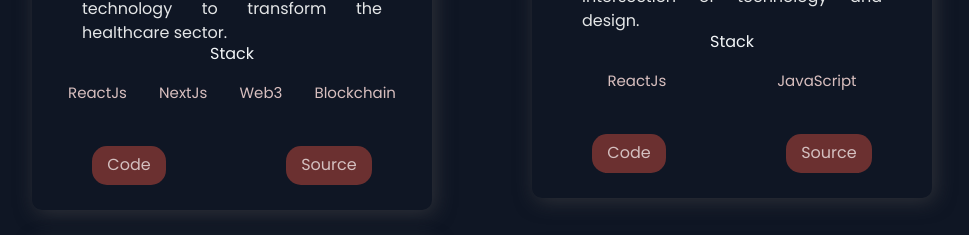
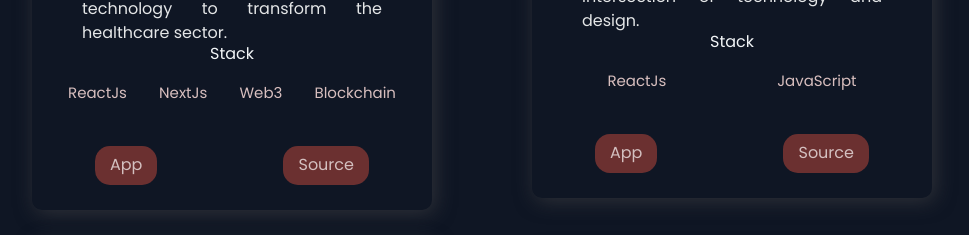
Before and after one commit to Barnabasbanny/portfolio, a Next.js app: page / in a window 1280 px wide. Shown: the part 1640-1875 px from the top of the page, without its empty margins (158-1127 px from the left). Built offline with nearby package versions, Linux system fonts and the light colour scheme; a web font is replaced by a local one.

Commit message:
edited portfolio and changed code to app

```diff
--- a/src/components/Projects/Projects.js
+++ b/src/components/Projects/Projects.js
@@ -26,7 +26,7 @@
               </TagList>
             </div>
           <UtilityList>
-            <ExternalLinks href={visit}> Code</ExternalLinks>
+            <ExternalLinks href={visit}> App</ExternalLinks>
             <ExternalLinks href={source}> Source</ExternalLinks>
           </UtilityList>
         </BlogCard>
--- a/src/components/TimeLine/TimeLine.js
+++ b/src/components/TimeLine/TimeLine.js
@@ -116,7 +116,7 @@
         ))}
       </CarouselButtons>
 
-      <Button onClick={() => window.location = 'https://drive.google.com/file/d/1b6NKWFwt4eFmxTGeCigGkd9rDhx5luqR/view?usp=sharing'}>
+      <Button onClick={() => window.location = 'https://drive.google.com/file/d/1mwNOMxaTPnq5PyJ3RHCgZ8XuwkL8zAmI/view?usp=sharing'}>
         Download CV
       </Button>
 
```
